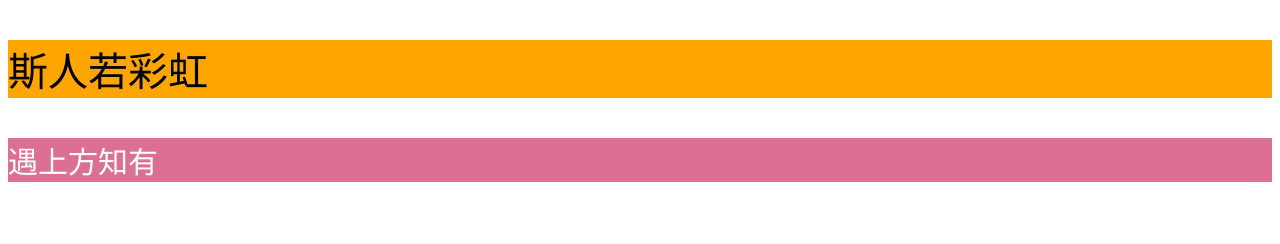
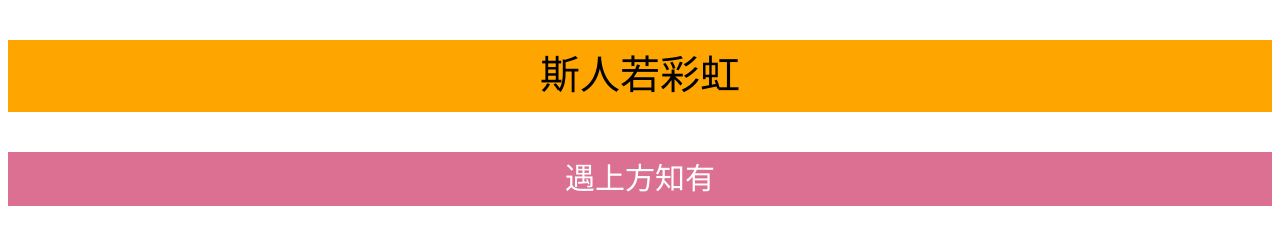
Before and after one commit to eeamplish/eeamplish.github.io, a plain HTML site: page index.html in a window 1280 px wide. Drawn offline with Linux system fonts and the light colour scheme.

Commit message:
更改样式

```diff
--- a/index.html
+++ b/index.html
@@ -1,25 +1,36 @@
 <!DOCTYPE html>
 <html lang="en">
+
 <head>
     <meta charset="UTF-8">
     <meta name="viewport" content="width=device-width, initial-scale=1.0">
     <meta http-equiv="X-UA-Compatible" content="ie=edge">
     <title>Document</title>
     <style>
+        p {
+            text-align: center;
+            line-height: 180%;
+            color: black;
+        }
+
         p:first-child {
             background-color: orange;
             font-size: 40px;
         }
+
         p:nth-child(2) {
             background-color: palevioletred;
             font-size: 30px;
             color: #fff;
         }
-
     </style>
 </head>
+
 <body>
     <p>斯人若彩虹</p>
     <p>遇上方知有</p>
+
+
 </body>
+
 </html>
```
Lines whose indentation alone changed are shown as unchanged.
